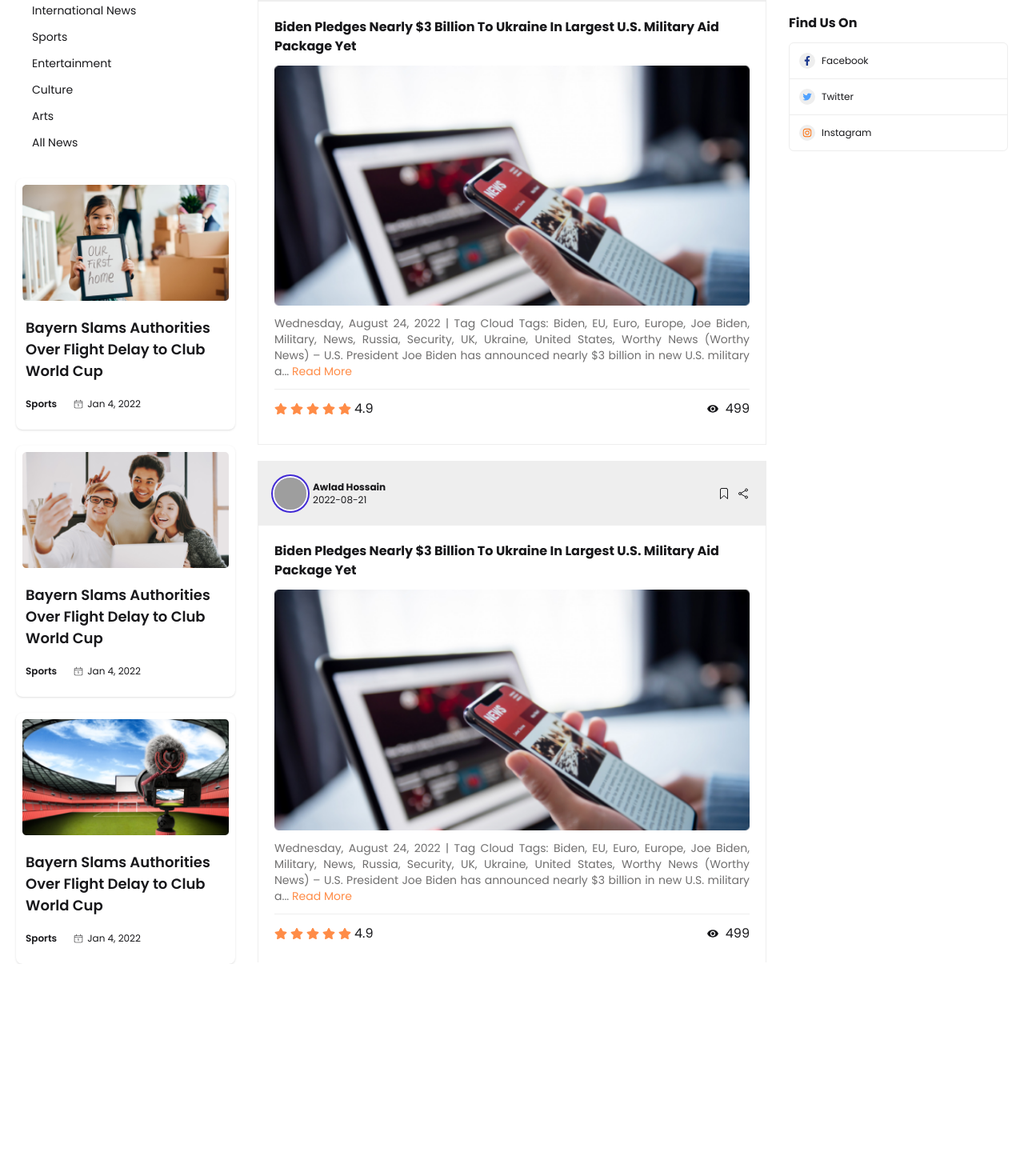
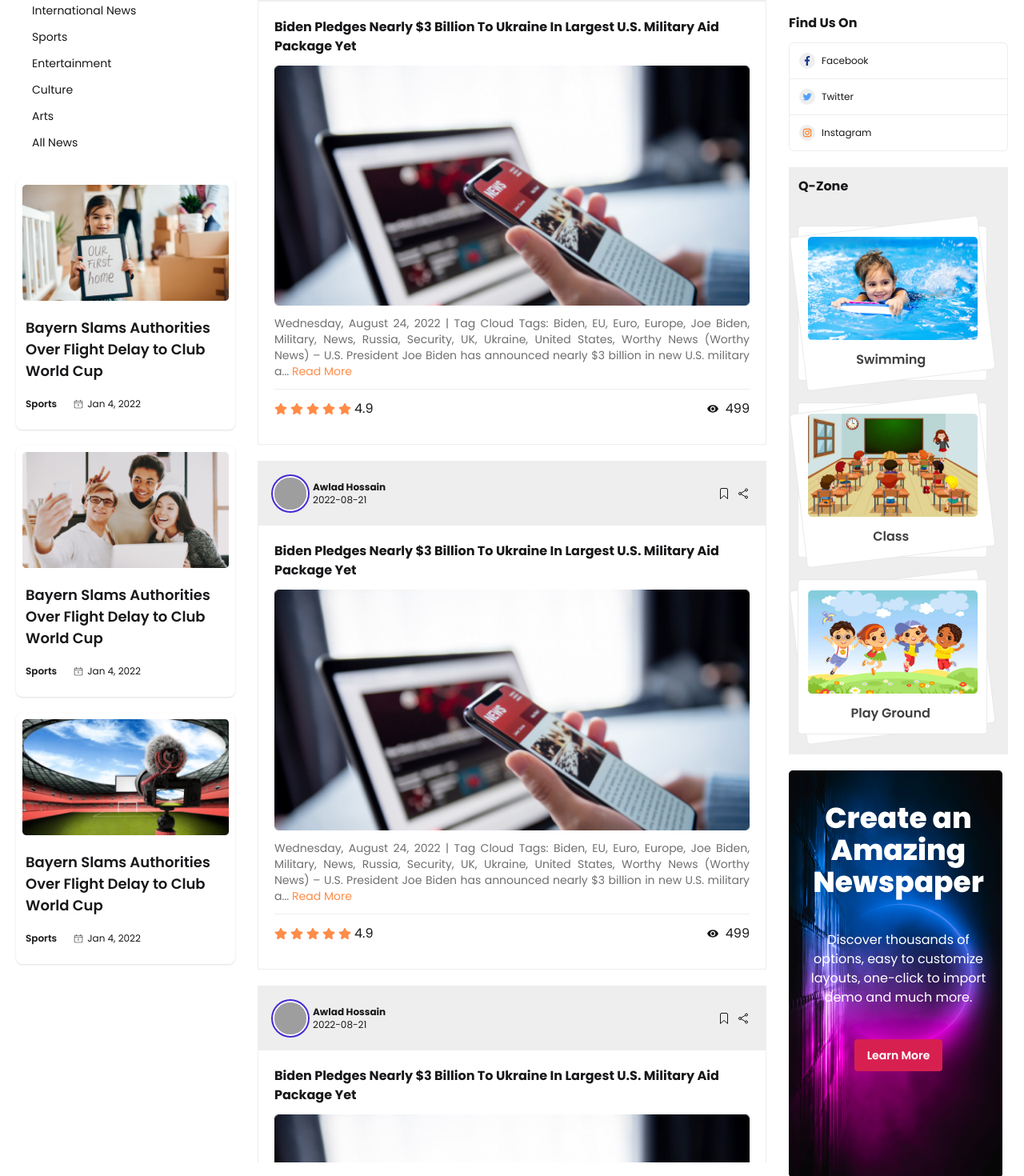
Before and after one commit to MD-Moniruzzaman-Arafat/web-project-15, a React (Vite) app: page / in a window 1280 px wide. Shown: the part 530-2000 px from the top of the page at 80% size. Before the commit the page ends 1735 px from the top, so only its background shows below. Built offline with nearby package versions, Linux system fonts and the light colour scheme; grey boxes are pictures that could not be loaded.

Commit message:
qzone and ads components design

```diff
--- /dev/null
+++ b/src/components/ads/Ads.jsx
@@ -0,0 +1,29 @@
+import bg from "../../assets/bg1.png";
+const Ads = () => {
+  return (
+    <>
+      <div
+        className="mt-5 py-10 px-5 text-center"
+        style={{
+          backgroundImage: `url(${bg})`,
+          backgroundRepeat: "no-repeat",
+          width: "100%",
+          height: "40%",
+        }}
+      >
+        <h1 className="text-white text-4xl font-extrabold">
+          Create an Amazing Newspaper
+        </h1>
+        <p className="text-white my-10">
+          Discover thousands of options, easy to customize layouts, one-click to
+          import demo and much more.
+        </p>
+        <button className="btn bg-[#D72050] shadow-none border-0 text-white">
+          Learn More
+        </button>
+      </div>
+    </>
+  );
+};
+
+export default Ads;
--- /dev/null
+++ b/src/components/qZone/QZone.jsx
@@ -0,0 +1,21 @@
+import QZoneImage from "./QZoneImage";
+import img1 from "../../assets/qZone1.png";
+import img2 from "../../assets/qZone2.png";
+import img3 from "../../assets/qZone3.png";
+
+const QZone = () => {
+  return (
+    <>
+      <div className="bg-base-300">
+        <h1 className="font-bold py-3 px-3">Q-Zone</h1>
+        <div className="py-3">
+          <QZoneImage img={img1} />
+          <QZoneImage img={img2} />
+          <QZoneImage img={img3} />
+        </div>
+      </div>
+    </>
+  );
+};
+
+export default QZone;
--- /dev/null
+++ b/src/components/qZone/QZoneImage.jsx
@@ -0,0 +1,9 @@
+const QZoneImage = ({ img }) => {
+  return (
+    <>
+      <img src={img} alt="" />
+    </>
+  );
+};
+
+export default QZoneImage;
--- a/src/pages/HomePage.jsx
+++ b/src/pages/HomePage.jsx
@@ -6,6 +6,8 @@ import img3 from "../assets/3.png";
 import NewsCard from "../components/newsCard/NewsCard";
 import SocialLLogin from "../components/socialLogin/SocialLLogin";
 import FindUsOn from "../components/findUsOn/FindUsOn";
+import QZone from "../components/qZone/QZone";
+import Ads from "../components/ads/Ads";
 
 const HomePage = () => {
   return (
@@ -19,7 +21,7 @@ const HomePage = () => {
             <SmallCard img={img3} />
           </div>
         </div>
-        <div className="lg:col-span-2  overflow-y-scroll h-[1350px]">
+        <div className="lg:col-span-2  overflow-y-scroll h-[1600px]">
           <h1 className="font-semibold py-3 text-gray-400">Dragon News Home</h1>
           <NewsCard />
           <NewsCard />
@@ -33,6 +35,8 @@ const HomePage = () => {
         <div className="lg:col-span-1 px-5 h-[1350px]">
           <SocialLLogin />
           <FindUsOn />
+          <QZone />
+          <Ads />
         </div>
       </div>
     </>
```
